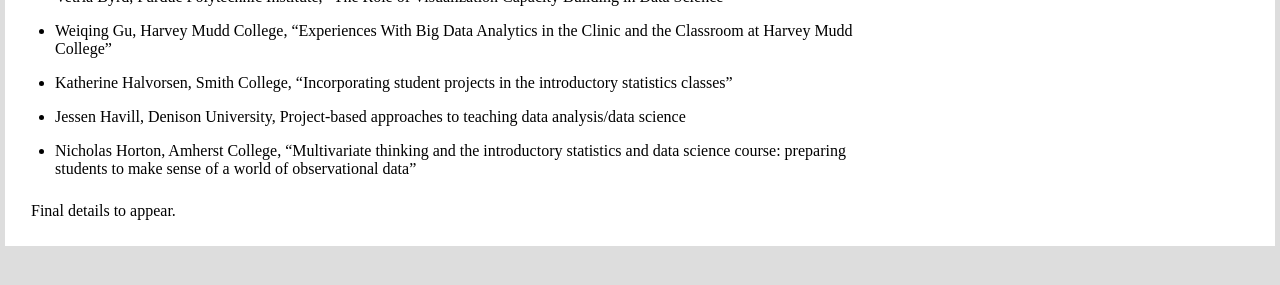
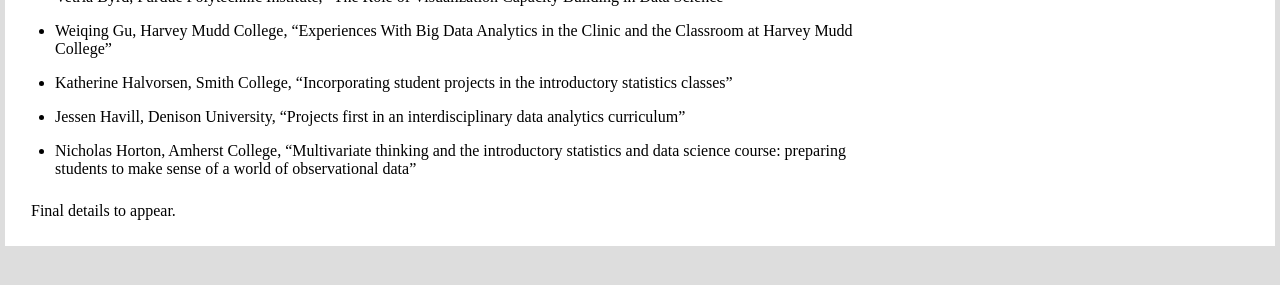
Before and after one commit to davidwgillman/davidwgillman.github.io, a Jekyll site: the page built from ladsworkshop/schedule.md, in a window 1280 px wide. Shown: the part 565-850 px from the top of the page. Built offline with Jekyll 4.4.1, drawn with Linux system fonts in a browser that asks for light colours.

Commit message:
Jessen's talk title

```diff
--- a/ladsworkshop/schedule.md
+++ b/ladsworkshop/schedule.md
@@ -22,7 +22,7 @@ The workshop will consist of three or four talks and two panels each day.
 - Vetria Byrd, Purdue Polytechnic Institute, "The Role of Visualization Capacity Building in Data Science"
 - Weiqing Gu, Harvey Mudd College, "Experiences With Big Data Analytics in the Clinic and the Classroom at Harvey Mudd College"
 - Katherine Halvorsen, Smith College, "Incorporating student projects in the introductory statistics classes"
-- Jessen Havill, Denison University, Project-based approaches to teaching data analysis/data science
+- Jessen Havill, Denison University, "Projects first in an interdisciplinary data analytics curriculum"
 - Nicholas Horton, Amherst College, "Multivariate thinking and the introductory statistics and data science course: preparing students to make sense of a world of observational data"
 
 Final details to appear.
```
